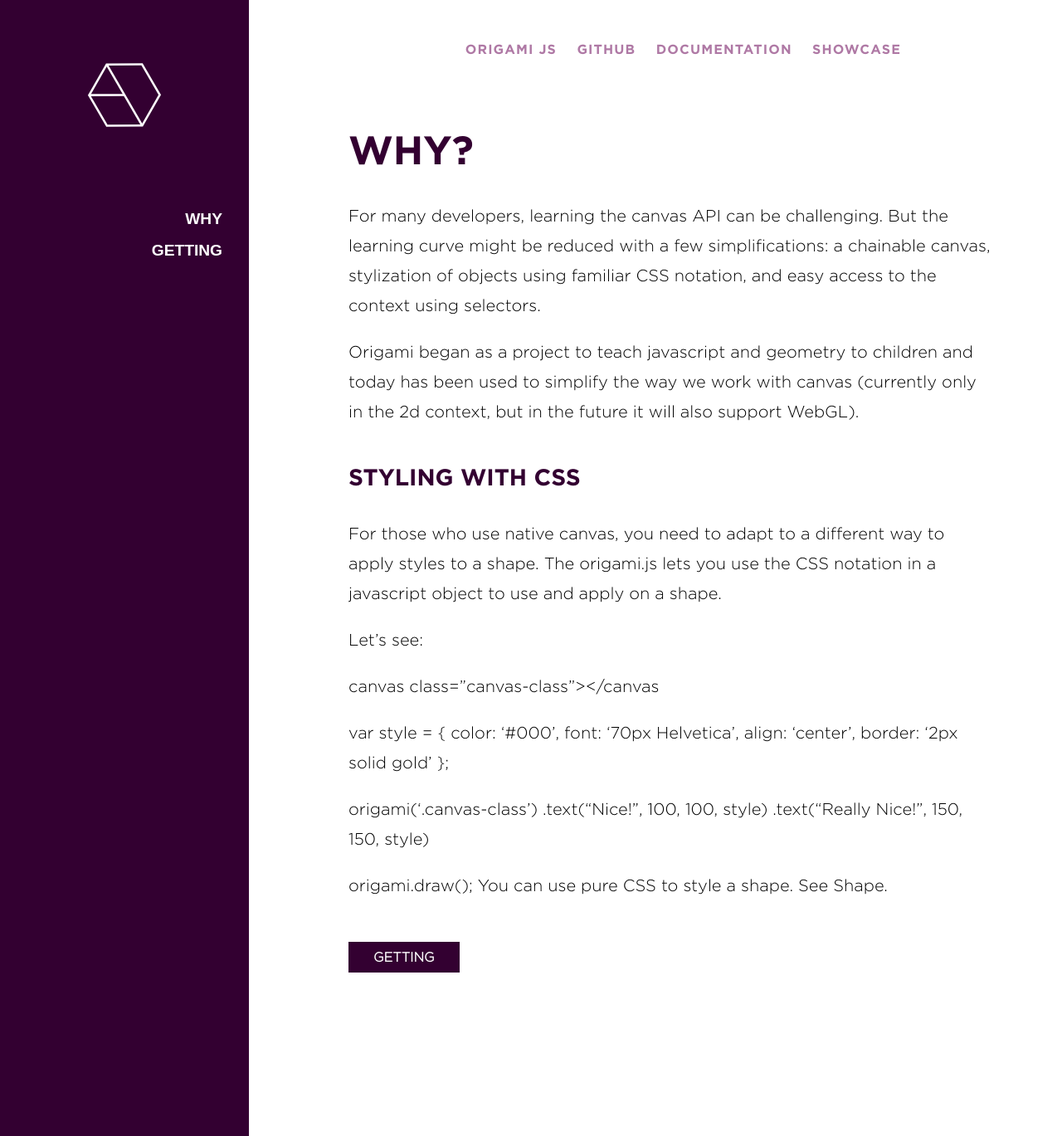
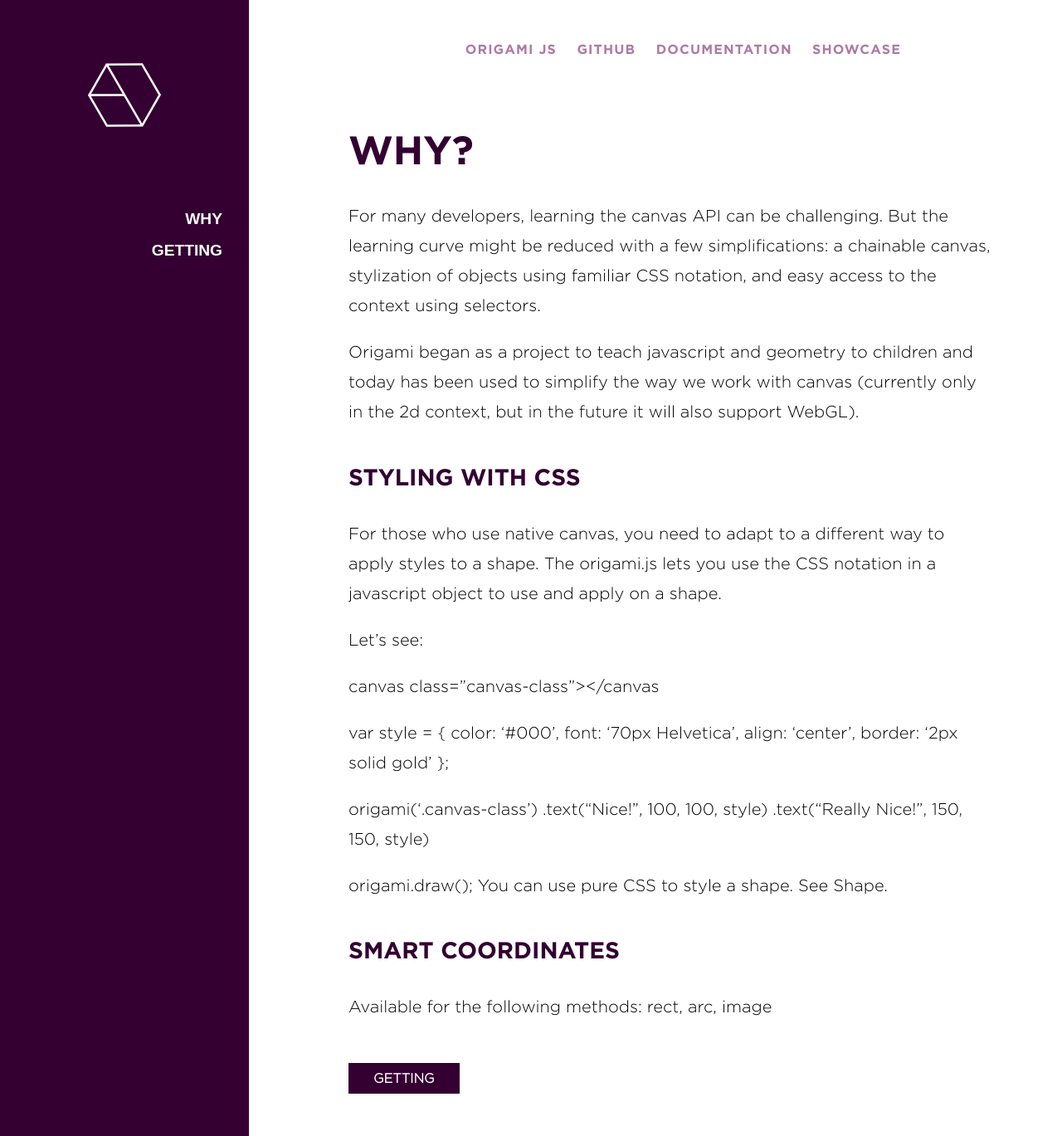
Before and after one commit to raphamorim/origamijs, a Jekyll site: the page built from _docs/1-why.md, in a window 1280 px wide and 1369 px high. Shown: the whole window at 83% size. Built offline with Jekyll 4.4.1, drawn with Linux system fonts in a browser that asks for light colours.

Commit message:
add docs

```diff
--- a/_docs/1-why.md
+++ b/_docs/1-why.md
@@ -32,6 +32,10 @@
 origami.draw();
 You can use pure CSS to style a shape. See Shape.
 
+## Smart Coordinates
+
+Available for the following methods: rect, arc, image
+
 <div class="read-wrapper">
     <a href="../2-getting" class="btn btn-read">Getting</a>
 </div>
```
